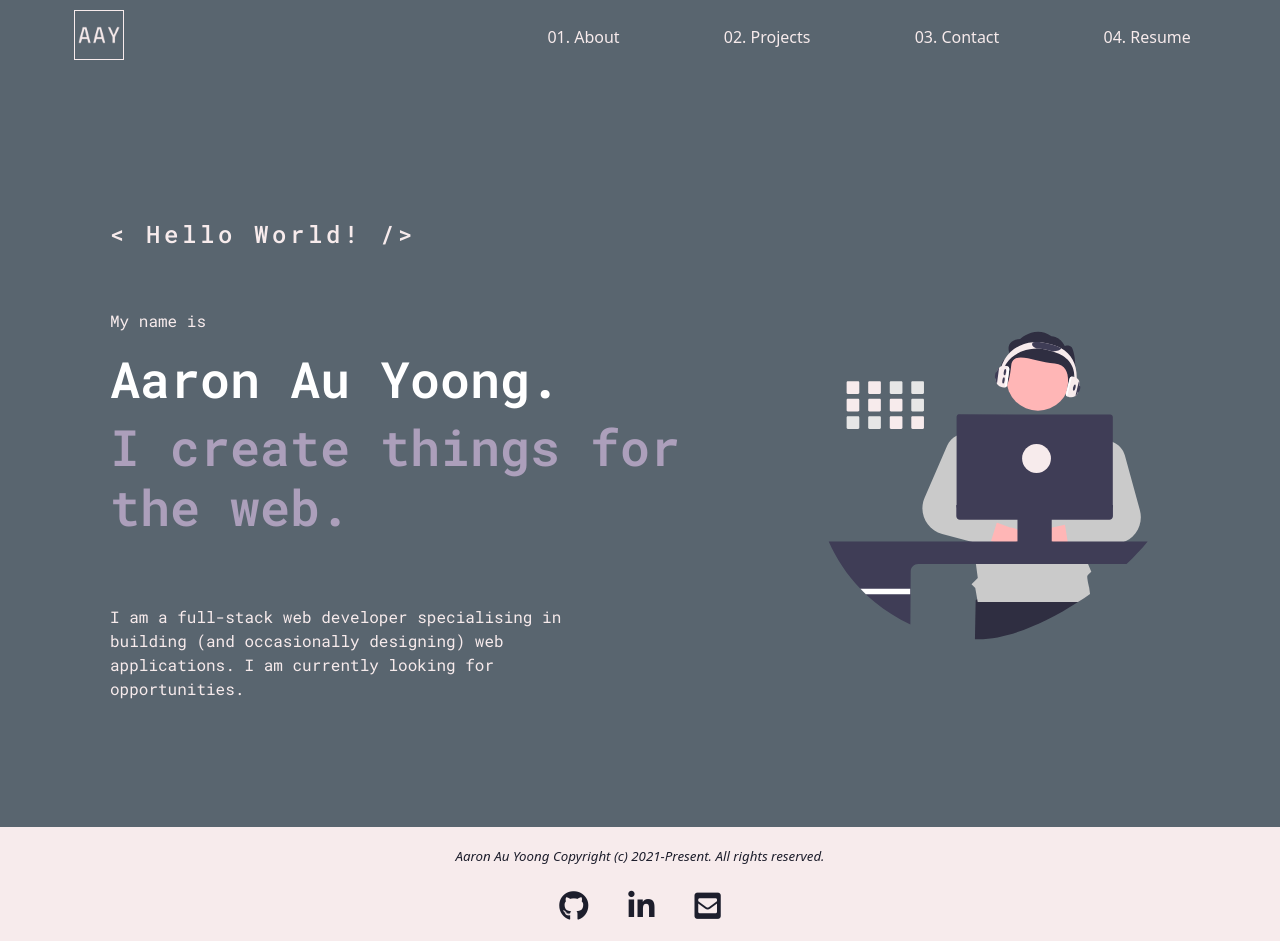
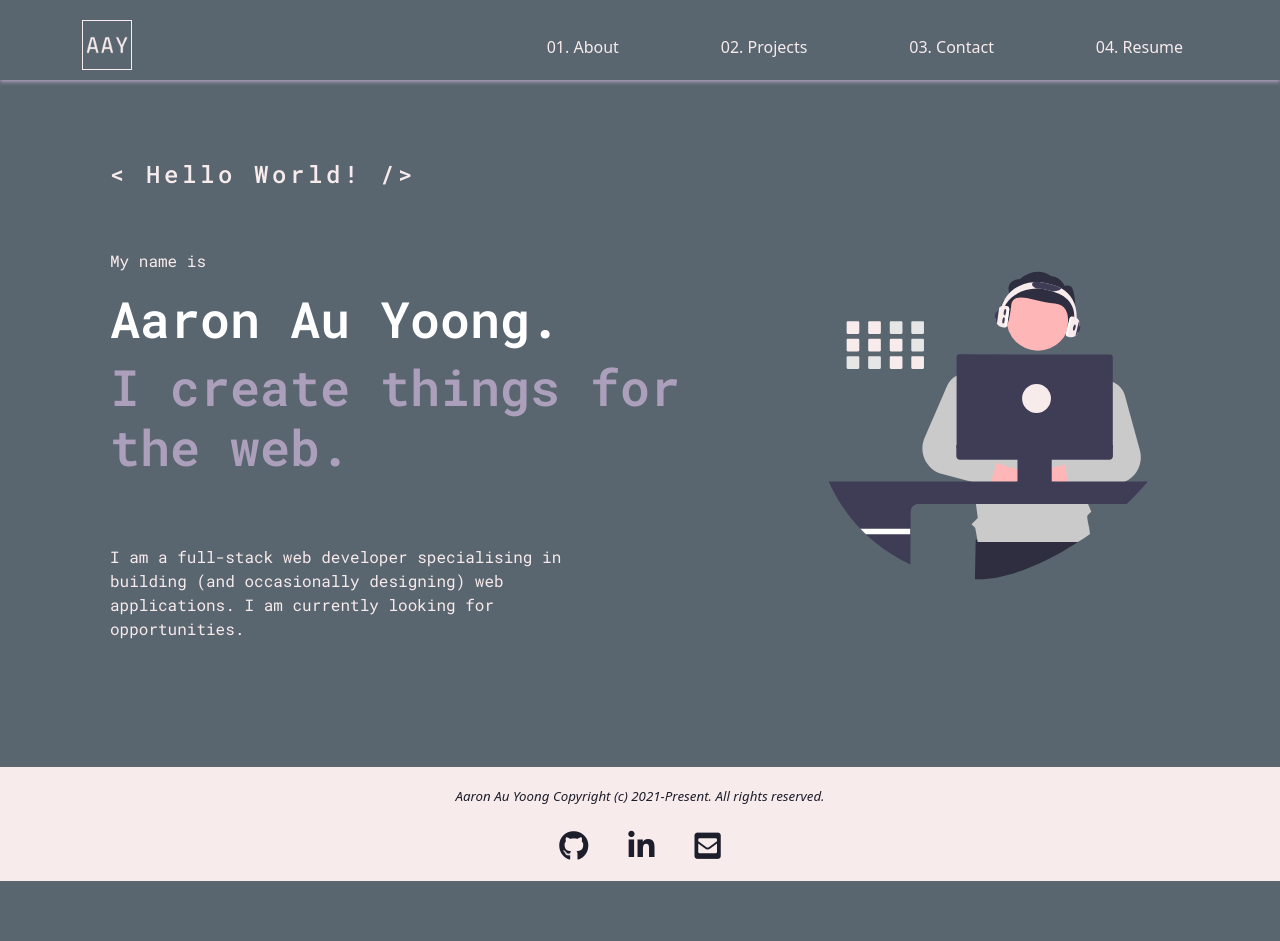
Before and after one commit to aaronauyoong/my-react-portfolio, a React (Create React App) app: page / in a window 1280 px wide. After the commit the page ends 881 px from the top, so only its background shows below. Built offline with nearby package versions, Linux system fonts and the light colour scheme.

Commit message:
added border shadow to navbar. made navbar sticky for user to easily navigate across pages when scrolling.

```diff
--- a/src/assets/styles/nav.css
+++ b/src/assets/styles/nav.css
@@ -33,9 +33,14 @@ header {
     display: flex;
     flex-wrap: wrap;
     justify-content: space-evenly;
+    position: fixed;
     background-color: var(--black-coral);
     color: var(--lavender-blush);
+    padding: 10px;
+    margin-bottom: 30px;
+    box-shadow: 0 2px 4px 0 var(--glossy-grape);
 }
+
 
 .nav-btn {
     background-color: var(--black-coral);
```
Also changed, not shown: src/components/nav/Nav.js (+8 -3 lines).
